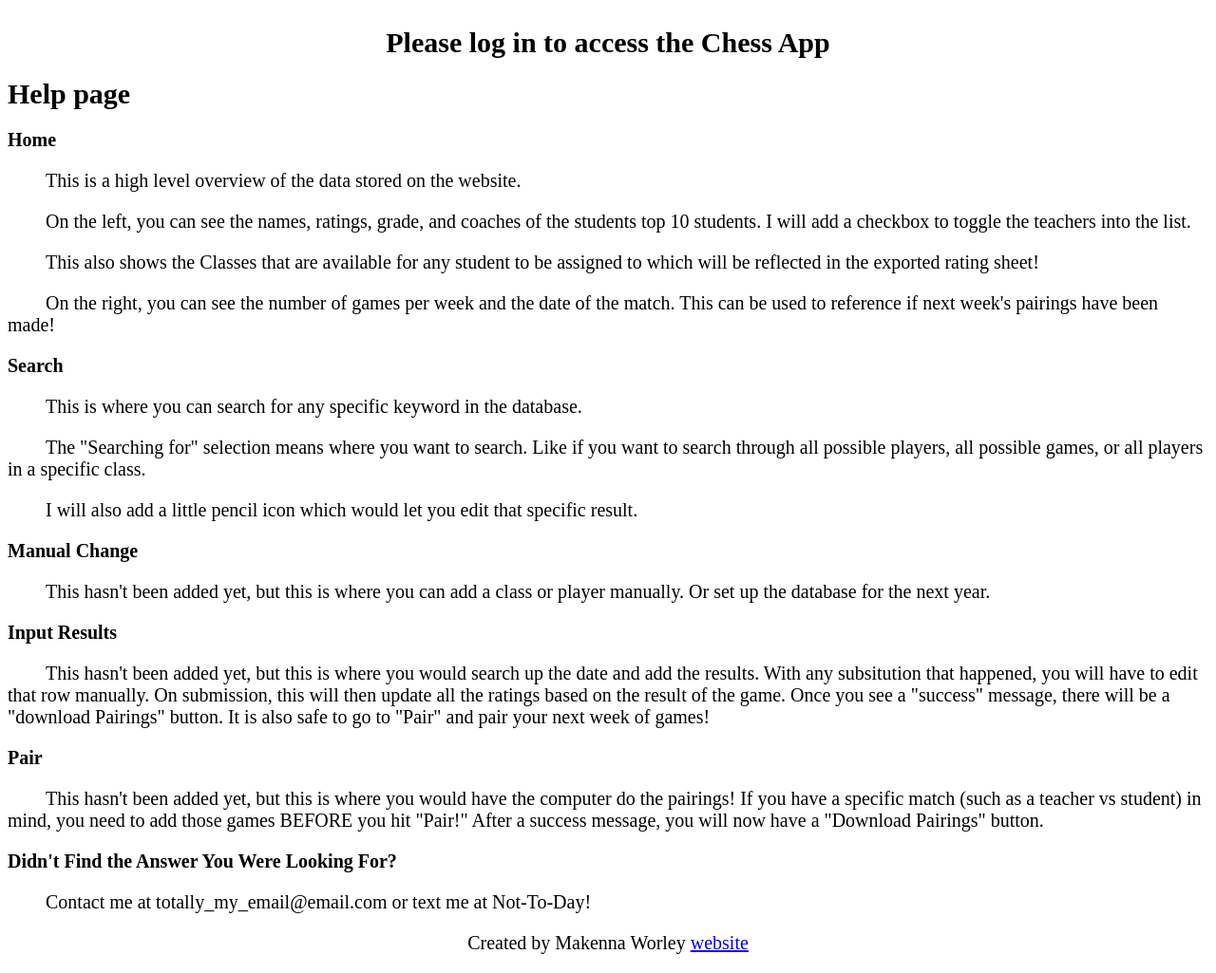
After one commit to MakennaWorley/chess-website, a Django app: template chess/templates/chess/help.html in a window 1280 px wide. The commit adds this page. Shown: the whole page at 95% size. Run offline with Django 5.2, Linux system fonts and the light colour scheme; the template is opened without the code that fills it, so the values that code supplies are empty.

Commit message:
Added Help Page

```diff
--- a/chess/forms.py
+++ b/chess/forms.py
@@ -88,9 +88,3 @@ class SearchForm(forms.Form):
         max_length=100,
         required=True,
     )
-    models = forms.MultipleChoiceField(
-        choices=MODEL_CHOICES,
-        widget=forms.CheckboxSelectMultiple(),
-        initial=['All'],
-        required=False
-    )
--- a/chess/templates/chess/base.html
+++ b/chess/templates/chess/base.html
@@ -9,7 +9,7 @@
 </head>
 <body>
     {% if user.is_authenticated %}
-        <h1 class="center">Welcome, {{ username }}!</h1>
+        <h1 class="center">Welcome, {{ user.username }}!</h1>
 
         <nav>
             <ul>
@@ -19,7 +19,7 @@
                 <!--<li><a href="import-players.html">Import Players</a></li>-->
                 <li><a href="import-results.html">Input Results</a></li>
                 <li><a href="pair.html">Pair</a></li>
-                <li><a href="help.html">Help</a></li>
+                <li><a href="{% url 'help' %}">Help</a></li>
                 <li>
                     <form method="post" action="{% url 'logout' %}" style="display:inline;">
                         {% csrf_token %}
--- /dev/null
+++ b/chess/templates/chess/help.html
@@ -0,0 +1,39 @@
+{%  extends 'chess/base.html' %}
+
+{% block content %}
+    <div>
+        <h1>Help page</h1>
+        <h2>Home</h2>
+        <p class="indent">This is a high level overview of the data stored on the website.</p>
+        <p class="indent">On the left, you can see the names, ratings, grade, and coaches of the students top 10 students.
+            I will add a checkbox to toggle the teachers into the list.</p>
+        <p class="indent">This also shows the Classes that are available for any student to be assigned to which will be
+            reflected in the exported rating sheet!</p>
+        <p class="indent">On the right, you can see the number of games per week and the date of the match. This can be used
+            to reference if next week's pairings have been made!</p>
+
+        <h2>Search</h2>
+            <p class="indent">This is where you can search for any specific keyword in the database.</p>
+            <p class="indent">The "Searching for" selection means where you want to search. Like if you want to search through
+                all possible players, all possible games, or all players in a specific class.</p>
+            <p class="indent">I will also add a little pencil icon which would let you edit that specific result.</p>
+
+        <h2>Manual Change</h2>
+            <p class="indent">This hasn't been added yet, but this is where you can add a class or player manually. Or set
+                up the database for the next year.</p>
+
+        <h2>Input Results</h2>
+            <p class="indent">This hasn't been added yet, but this is where you would search up the date and add the results.
+                With any subsitution that happened, you will have to edit that row manually. On submission, this will then
+                update all the ratings based on the result of the game. Once you see a "success" message, there will be a "download
+                Pairings" button. It is also safe to go to "Pair" and pair your next week of games!</p>
+
+        <h2>Pair</h2>
+            <p class="indent">This hasn't been added yet, but this is where you would have the computer do the pairings! If
+                you have a specific match (such as a teacher vs student) in mind, you need to add those games BEFORE you hit
+                "Pair!" After a success message, you will now have a "Download Pairings" button.</p>
+        <h2>Didn't Find the Answer You Were Looking For?</h2>
+            <p class="indent">Contact me at totally_my_email@email.com or text me at Not-To-Day!</p>
+
+    </div>
+{% endblock %}
--- a/chess/templates/chess/home.html
+++ b/chess/templates/chess/home.html
@@ -20,7 +20,7 @@
                             <td>{{ player.name }}</td>
                             <td>{{ player.rating }}</td>
                             <td>{{ player.grade }}</td>
-                            <td>{{ player.lesson_class.get_teachers }}</td>
+                            <td>{{ player.lesson_class.name }}</td>
                         </tr>
                     {% endfor %}
                 </tbody>
--- a/chess/urls.py
+++ b/chess/urls.py
@@ -2,7 +2,7 @@ from django.urls import path
 from django.contrib.auth import views as auth_views
 from django.contrib.auth.decorators import login_required
 
-from .views import login_view, signup_view, home_view, search_results
+from .views import login_view, signup_view, home_view, help_view, search_results
 
 urlpatterns = [
     path('', login_view, name='login'),
@@ -10,6 +10,7 @@ urlpatterns = [
     path('home/', login_required(home_view), name='home'),
     path('logout/', auth_views.LogoutView.as_view(), name='logout'),
     path('search/', login_required(search_results), name='search'),
+    path('help/', login_required(help_view), name='help'),
 
     path('password_reset/', auth_views.PasswordResetView.as_view(), name='password_reset'),
     path('password_reset/done/', auth_views.PasswordResetDoneView.as_view(), name='password_reset_done'),
```
Also changed, not shown: chess/views.py (+9 -25 lines), 2 other files.
